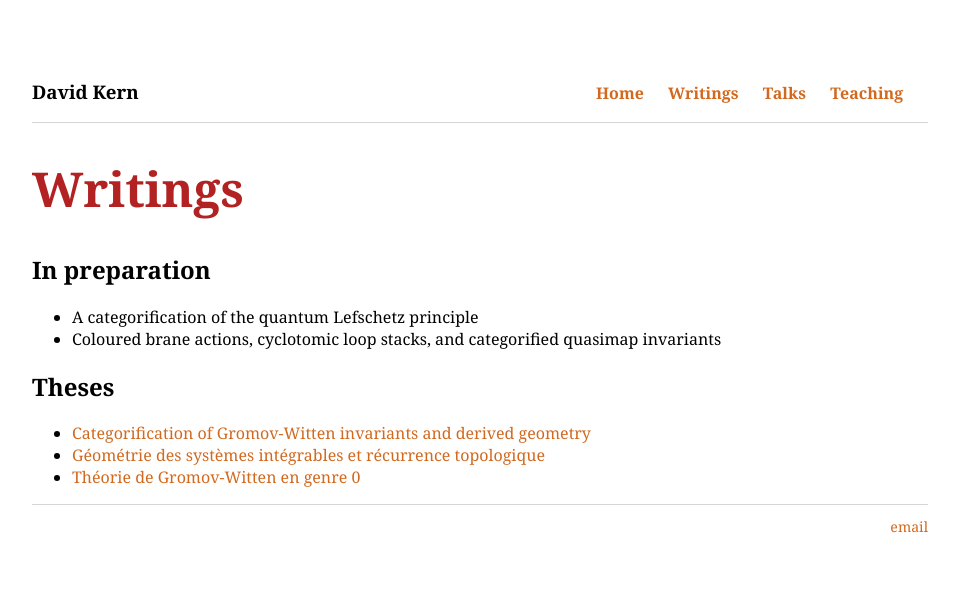
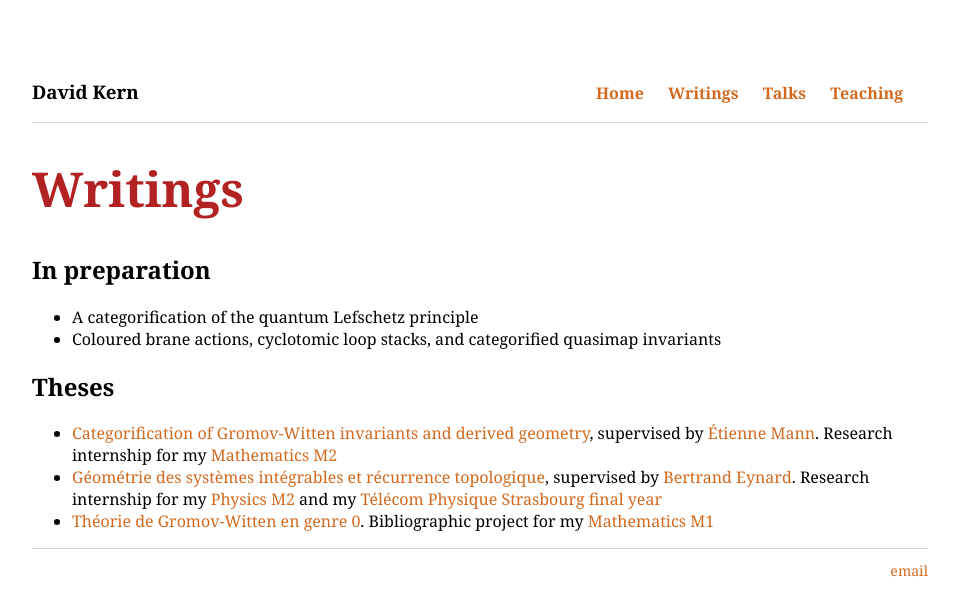
Before and after one commit to dskern/dskern.github.io, a Jekyll site: the page built from writings.html, in a window 1280 px wide. Shown: the top 616 px of the page, without its empty margins (160-1119 px from the left). Built offline with Jekyll 4.4.1, drawn with Linux system fonts in a browser that asks for light colours.

Commit message:
Update writings.html

```diff
--- a/writings.html
+++ b/writings.html
@@ -13,7 +13,7 @@ layout: default
 <h2>Theses</h2>
 
 <ul>
-  <li><a href="Writings/Rapport_stage_DKern.pdf">Categorification of Gromov-Witten invariants and derived geometry</a></li>
-  <li><a href="Writings/Rapport_stage_toprec.pdf">Géométrie des systèmes intégrables et récurrence topologique</a></li>
-  <li><a href="Writings/DKern_rapport_GromovWitten.pdf">Théorie de Gromov-Witten en genre 0</a></li>
+  <li><a href="Writings/Rapport_stage_DKern.pdf">Categorification of Gromov-Witten invariants and derived geometry</a>, supervised by <a href="https://math.univ-angers.fr/~mann/">Étienne Mann</a>. Research internship for my <a href="http://mathfond.math.upmc.fr/2017-18/cours.html">Mathematics M2</a></li>
+  <li><a href="Writings/Rapport_stage_toprec.pdf">Géométrie des systèmes intégrables et récurrence topologique</a>, supervised by <a href="http://bertrand.eynard.free.fr/index_french.html">Bertrand Eynard</a>. Research internship for my <a href="http://www.physique-ingenierie.unistra.fr/spip.php?rubrique42">Physics M2</a> and my <a href="https://generaliste.telecom-ps.unistra.fr/doku.php?id=dpt:phys:opt_physique">Télécom Physique Strasbourg final year</a></li>
+  <li><a href="Writings/DKern_rapport_GromovWitten.pdf">Théorie de Gromov-Witten en genre 0</a>. Bibliographic project for my <a href="https://www.math.univ-paris-diderot.fr/formations/masters/maths_et_applications/m1/mathematiques_fondamentales">Mathematics M1</a></li>
 </ul>
```
